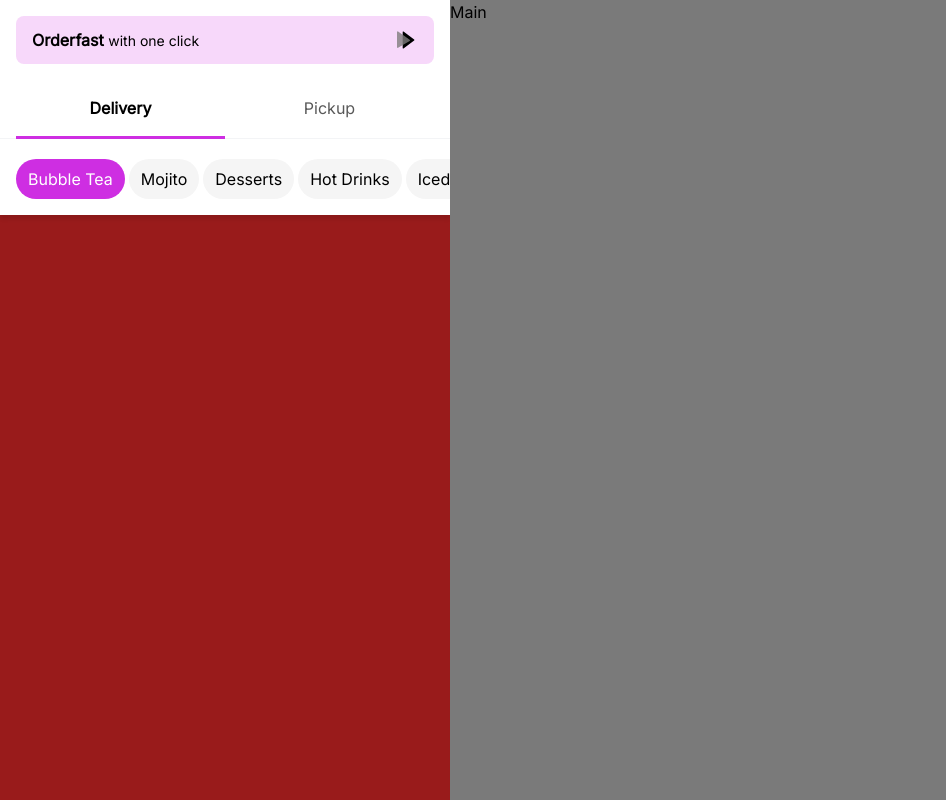
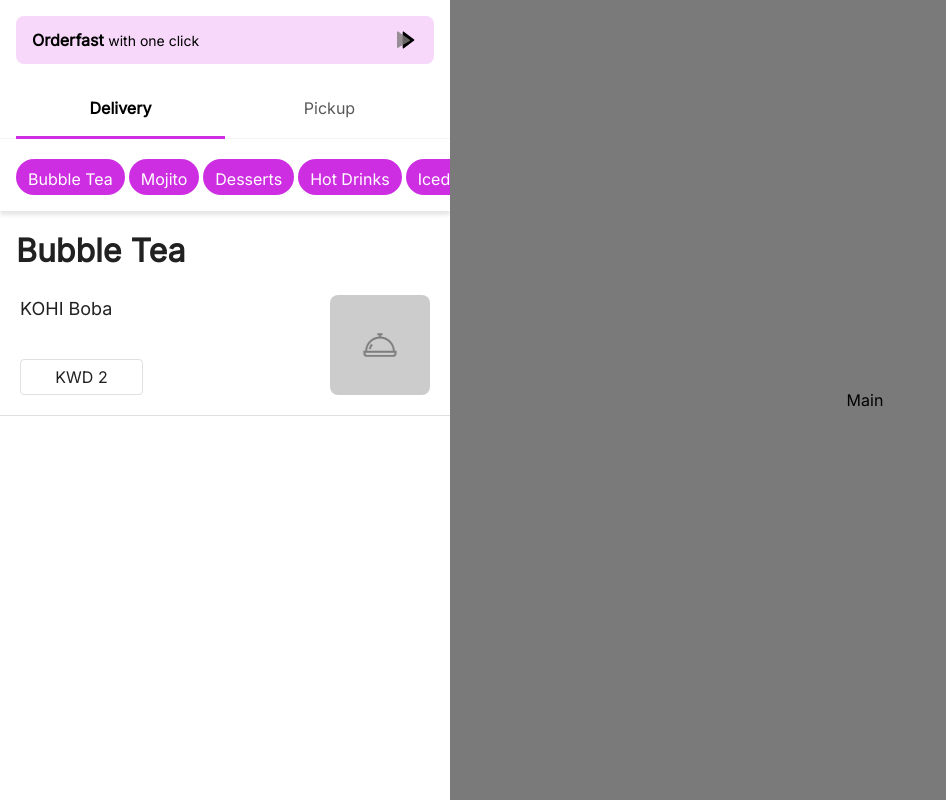
Before and after one commit to vfshera/orderfast-cafe, a website: page src/index.html in a window 1280 px wide. Shown: the top 800 px of the page, without its empty margins (0-946 px from the left). Drawn offline with nearby package versions, Linux system fonts and the light colour scheme; files that its build step writes are made by us from their sources.

Commit message:
alpine data

```diff
--- /dev/null
+++ b/src/data.json
@@ -0,0 +1,41 @@
+{
+  "categories": [
+    {
+      "title": "Bubble Tea"
+    },
+
+    {
+      "title": "Mojito"
+    },
+    {
+      "title": "Desserts"
+    },
+    {
+      "title": "Hot Drinks"
+    },
+    {
+      "title": "Iced Tea"
+    },
+
+    {
+      "title": "Brewed Drinks"
+    },
+    {
+      "title": "Cold Drinks"
+    },
+    {
+      "title": "Juice"
+    },
+    {
+      "title": "Gathering"
+    },
+
+    {
+      "title": "Soft serve"
+    },
+
+    {
+      "title": "Water"
+    }
+  ]
+}
--- a/src/index.html
+++ b/src/index.html
@@ -12,7 +12,11 @@
   </head>
   <body class="flex">
     <aside
-      class="bg-white min-h-full pt-4 w-[450px] flex flex-col overflow-y-auto"
+      class="bg-white max-h-screen pt-4 w-[450px] flex flex-col overflow-y-auto"
+      x-data="{categories: [], tab:1}"
+      x-init="fetch('data.json')
+      .then(response => response.json())
+      .then(data => categories = data.categories)"
     >
       <!-- ONE CLICK -->
       <div
@@ -68,7 +72,7 @@
 
       <!-- TABS -->
 
-      <nav class="flex border-b border-gray-100 px-4" x-data="{tab: 1}">
+      <nav class="flex border-b border-gray-100 px-4">
         <a
           href="#"
           @click="tab = 1"
@@ -91,41 +95,84 @@
       <!-- SLIDE MENU -->
 
       <div
-        class="top-slide top-0 sticky [box-shadow:rgba(0,0,0,0.1)_0px_0.25em_0.25em] pt-5 pb-4 flex gap-1 px-4 overflow-x-scroll"
+        class="top-slide z-10 top-0 sticky [box-shadow:rgba(0,0,0,0.1)_0px_0.25em_0.25em] pt-5 pb-4 flex gap-1 px-4 overflow-x-scroll"
       >
-        <div class="bg-purple text-white px-3 py-2 min-w-max rounded-full">
-          Bubble Tea
+        <template x-for="category in categories">
+          <div
+            class="bg-purple text-white px-3 py-2 min-w-max h-9 rounded-full"
+            x-text="category.title"
+          >
+            Bubble Tea
+          </div>
+        </template>
+        <!-- <div class="bg-[#f5f5f5] px-3 py-2 min-w-max h-9 rounded-full">
+          Mojito
         </div>
-        <div class="bg-[#f5f5f5] px-3 py-2 min-w-max rounded-full">Mojito</div>
-        <div class="bg-[#f5f5f5] px-3 py-2 min-w-max rounded-full">
+        <div class="bg-[#f5f5f5] px-3 py-2 min-w-max h-9 rounded-full">
           Desserts
         </div>
-        <div class="bg-[#f5f5f5] px-3 py-2 min-w-max rounded-full">
+        <div class="bg-[#f5f5f5] px-3 py-2 min-w-max h-9 rounded-full">
           Hot Drinks
         </div>
-        <div class="bg-[#f5f5f5] px-3 py-2 min-w-max rounded-full">
+        <div class="bg-[#f5f5f5] px-3 py-2 min-w-max h-9 rounded-full">
           Iced Tea
         </div>
-        <div class="bg-[#f5f5f5] px-3 py-2 min-w-max rounded-full">
+        <div class="bg-[#f5f5f5] px-3 py-2 min-w-max h-9 rounded-full">
           Brewed Drinks
         </div>
-        <div class="bg-[#f5f5f5] px-3 py-2 min-w-max rounded-full">
+        <div class="bg-[#f5f5f5] px-3 py-2 min-w-max h-9 rounded-full">
           Cold Drinks
         </div>
-        <div class="bg-[#f5f5f5] px-3 py-2 min-w-max rounded-full">Juice</div>
-        <div class="bg-[#f5f5f5] px-3 py-2 min-w-max rounded-full">
+        <div class="bg-[#f5f5f5] px-3 py-2 min-w-max h-9 rounded-full">
+          Juice
+        </div>
+        <div class="bg-[#f5f5f5] px-3 py-2 min-w-max h-9 rounded-full">
           Gathering
         </div>
-        <div class="bg-[#f5f5f5] px-3 py-2 min-w-max rounded-full">
+        <div class="bg-[#f5f5f5] px-3 py-2 min-w-max h-9 rounded-full">
           Soft serve
         </div>
-        <div class="bg-[#f5f5f5] px-3 py-2 min-w-max rounded-full">Water</div>
+        <div class="bg-[#f5f5f5] px-3 py-2 min-w-max h-9 rounded-full">
+          Water
+        </div> -->
       </div>
 
-      <div class="min-h-screen bg-red-800"></div>
+      <!-- PRODUCTS -->
+      <div class="listings flex flex-col">
+        <!-- PRODUCT -->
+        <div class="listing flex flex-col">
+          <h4 class="text-[32px] font-semibold text-dark mx-4 pt-4">
+            Bubble Tea
+          </h4>
+
+          <div
+            class="listing-item flex justify-between p-5 border-b border-[rgb(224,224,224)]"
+          >
+            <div class="description flex flex-col justify-between">
+              <h6 class="text-lg text-dark font-medium">KOHI Boba</h6>
+              <button
+                class="border text-dark px-3 min-w-[123px] h-9 border-[rgb(224,224,224)] rounded"
+              >
+                KWD 2
+              </button>
+            </div>
+
+            <div
+              class="item-img h-[100px] aspect-square rounded-lg bg-cover bg-center"
+              style="
+                background-image: url('/public/images/productsFallback.svg');
+              "
+            ></div>
+          </div>
+        </div>
+      </div>
     </aside>
 
     <!-- MAIN -->
-    <main class="bg-[#7a7a7a] min-h-full flex-1">Main</main>
+    <main
+      class="bg-[#7a7a7a] min-h-full flex-1 flex justify-center items-center"
+    >
+      Main
+    </main>
   </body>
 </html>
```
Also changed, not shown: public/images/productsFallback.svg (added).
